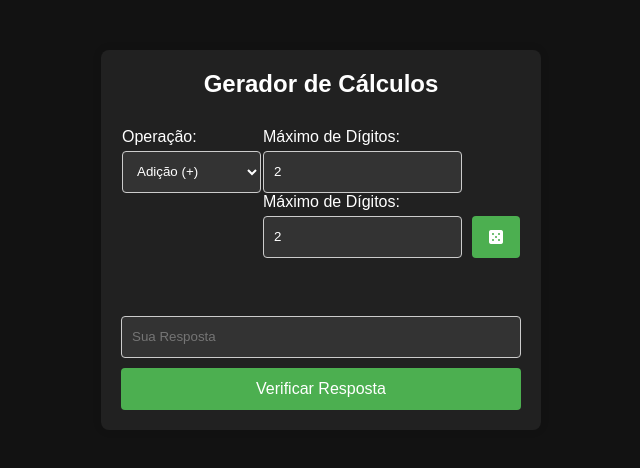
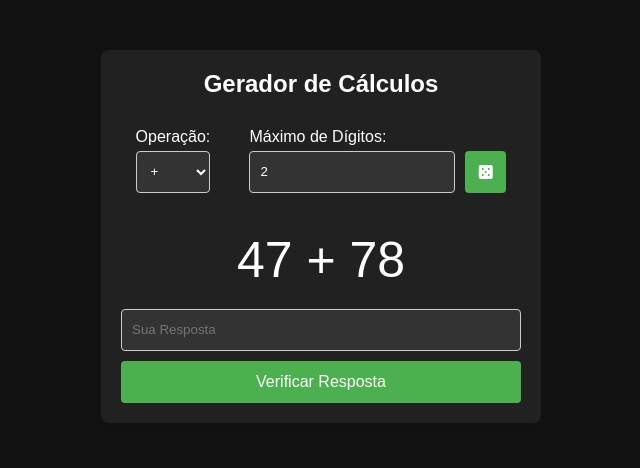
Before and after one commit to DanielMoraisDev/math-smarter, a plain HTML site: page index.html in a window 1280 px wide. Shown: the whole page, without its empty margins (319-959 px from the left). Drawn offline with Linux system fonts and the light colour scheme.

Commit message:
multiply and divide improved

```diff
--- a/index.html
+++ b/index.html
@@ -20,27 +20,22 @@
         <div class="select-type-container">
           <label for="operation">Operação:</label>
           <select id="operation">
-            <option value="add">Adição (+)</option>
-            <option value="subtract">Subtração (-)</option>
-            <option value="multiply">Multiplicação (x)</option>
-            <option value="divide">Divisão (/)</option>
+            <option value="add">+</option>
+            <option value="subtract">-</option>
+            <option value="multiply">x</option>
+            <option value="divide">/</option>
           </select>
 
         </div>
         <div class="number-container">
           <div class="number-main">
             <label for="maxDigits">Máximo de Dígitos:</label>
-            <div class="number-button-input">
+            <div class="digits-input">
               <input type="number" id="maxDigits" min="1" value="2" />
-            </div>
-          </div>
-          <div class="number-main">
-            <label for="maxDigits">Máximo de Dígitos:</label>
-            <div class="number-button-input">
-              <input type="number" id="maxDigits" min="1" value="2" />
-            <button id="btnGenerator">
-              <i class="fa-solid fa-dice-five"></i>
-            </button>
+              <input type="number" id="secondDigit" min="1" value="1" />
+              <button id="btnGenerator">
+                <i class="fa-solid fa-dice-five"></i>
+              </button>
             </div>
           </div>
         </div>
--- a/script.js
+++ b/script.js
@@ -1,3 +1,5 @@
+document.addEventListener('DOMContentLoaded', () => alert('Ainda estamos em trabalho na operação de divisão (/), porém você pode aproveita-la'))
+
 const btnGenerator = document.getElementById("btnGenerator");
 const btnCheck = document.getElementById("btnCheck");
 const calculationDiv = document.getElementById("calculation");
@@ -7,21 +9,34 @@ const operationSelect = document.getElementById("operation");
 
 let correctAnswer;
 let gameStarted = false;
-let firstAttempt = true;
 
 const generateCalculation = () => {
   const operation = operationSelect.value;
-  const maxDigits = parseInt(document.getElementById("maxDigits").value);
+  const maxDigits = document.getElementById('maxDigits');
+  const secondDigit = document.getElementById('secondDigit');
+  const maxDigitsValue = parseInt(document.getElementById("maxDigits").value);
+  const secondDigitValue = parseInt(document.getElementById('secondDigit').value);
 
-  if (maxDigits > 5) {
-    resultDiv.innerText = "Os máximo de digitos deve ser menor que 6";
+  if (maxDigitsValue > 5) {
+    resultDiv.innerText = "Os máximo de dígitos deve ser menor que 6";
     stop();
   } else {
     resultDiv.innerText = "";
-    const num1 = getRandomNumber(maxDigits);
-    if
+    let num1 = getRandomNumber(maxDigitsValue);
+    let num2;
 
-    correctAnswer = calculate(operation, num1, num2);
+    if (operation === 'divide' || operation === 'multiply') {
+      maxDigits.style.width = '40%'
+      secondDigit.style.display = 'inherit'
+      num2 = getRandomNumber(secondDigitValue)
+    } else {
+      maxDigits.style.width = '100%'
+      secondDigit.style.display = 'none'
+      num2 = getRandomNumber(maxDigitsValue)
+    }
+
+    correctAnswer = calculate(operation, num1, num2)
+    console.log(correctAnswer)
 
     const calculation =
       num1 + " " + operationSymbol(operation) + " " + num2;
@@ -36,10 +51,9 @@ const generateCalculation = () => {
 const checkAnswer = () => {
   const userAnswer = parseFloat(answerInput.value);
   if (!isNaN(userAnswer)) {
-    if (userAnswer === correctAnswer && firstAttempt) {
+    if (userAnswer === correctAnswer) {
       resultDiv.innerText = "Você acertou!";
       gameStarted = false;
-      firstAttempt = false;
       answerInput.focus();
       startGame();
     } else {
@@ -52,9 +66,9 @@ const checkAnswer = () => {
   }
 };
 
-const getRandomNumber = (maxDigits) => {
-  const min = Math.pow(10, maxDigits - 1);
-  const max = Math.pow(10, maxDigits) - 1;
+const getRandomNumber = (maxDigitsValue) => {
+  const min = Math.pow(10, maxDigitsValue - 1);
+  const max = Math.pow(10, maxDigitsValue) - 1;
   return Math.floor(Math.random() * (max - min + 1)) + min;
 };
 
@@ -68,7 +82,7 @@ const calculate = (operation, num1, num2) => {
       return num1 * num2;
     case "divide":
       if (num2 !== 0) {
-        return num1 / num2;
+        return num1 / num2
       } else {
         return "Erro: divisão por zero!";
       }
--- a/styles.css
+++ b/styles.css
@@ -79,6 +79,9 @@ button:hover {
     background-color: #418043;
 }
 
+#operation {
+    width: 100%;
+}
 
 #result {
     text-align: center;
@@ -87,20 +90,30 @@ button:hover {
 
 .generating-container {
     display: flex;
+    gap: 10px;
     flex-direction: row;
     justify-content: space-around;
 }
 
-.number-button-input {
+.digits-input {
     display: flex;
     flex-direction: row;
     gap: 10px;
 }
 
-.number-button-input button {
+.digits-input button {
     display: flex;
     flex-direction: column;
     align-items: center;
     justify-content: center;
     width: 48px;
 }
+
+#maxDigits {
+    width: 100%;
+}
+
+#secondDigit {
+    display: none;
+    width: 40%;
+}
```
